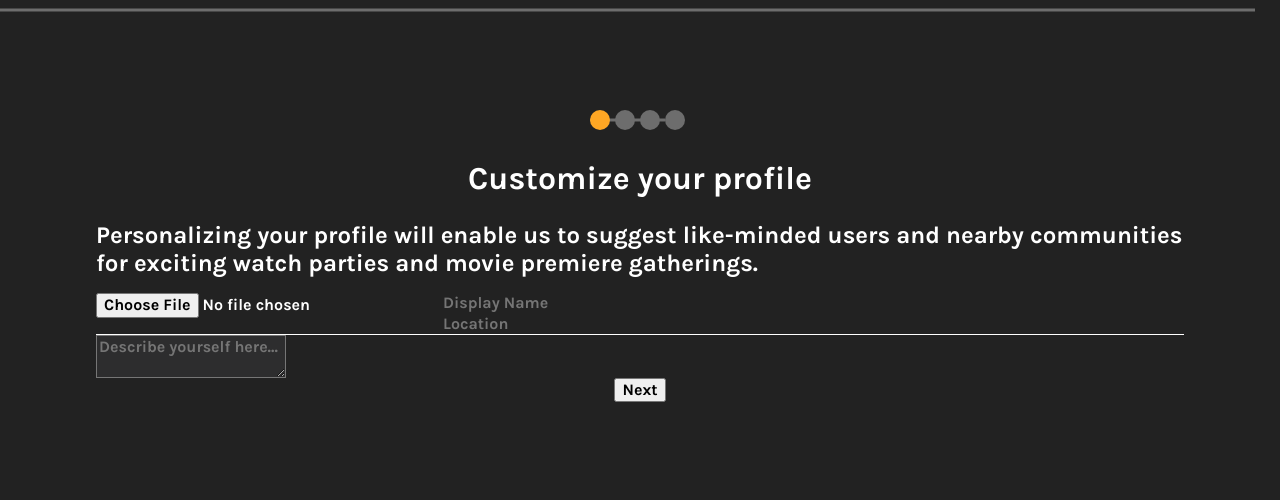
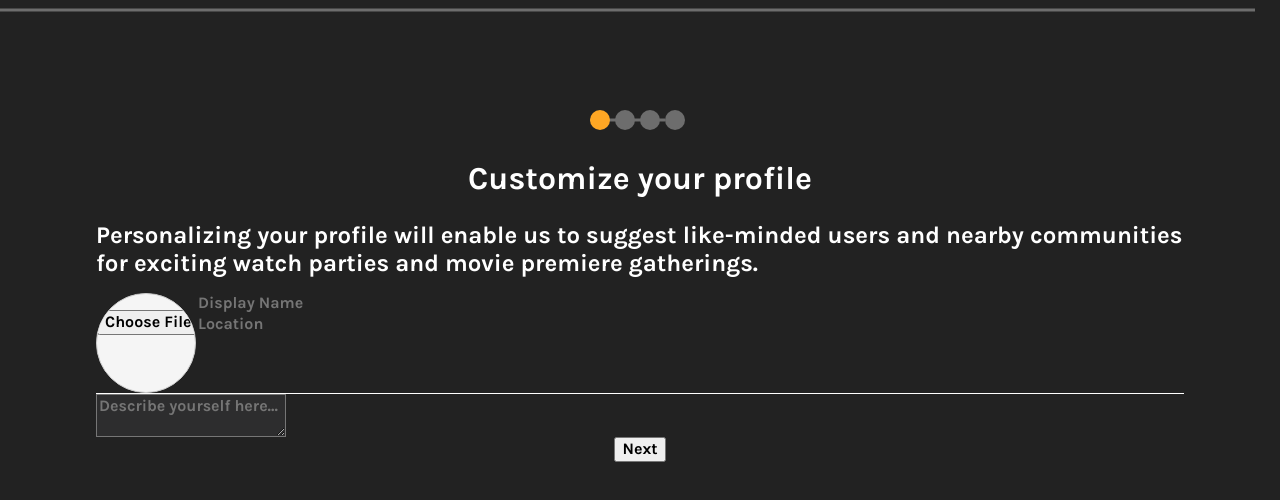
Before and after one commit to acsolis896/new-RT, a React (Vite) app: page / in a window 1280 px wide. Shown: the top 500 px of the page. Built offline with nearby package versions, Linux system fonts and the light colour scheme.

Commit message:
added profile pic

```diff
--- a/ProfileInfo.jsx
+++ b/ProfileInfo.jsx
@@ -4,7 +4,8 @@ import './style.css';
 function ProfileInfo() {
   const [displayName, setDisplayName] = useState('');
   const [location, setLocation] = useState('');
-  const [photoURL, setPhotoURL] = useState('');
+  const [image, setImage] = useState(null); // store the selected image URL
+
 
   const handleDisplayNameChange = (e) => {
     setDisplayName(e.target.value);
@@ -14,8 +15,15 @@ function ProfileInfo() {
     setLocation(e.target.value);
   };
 
-  const handlePhotoURLChange = (e) => {
-    setPhotoURL(e.target.value);
+  const handleImageChange = (e) => {
+    const file = e.target.files[0];
+    if (file) {
+      const reader = new FileReader();
+      reader.onloadend = () => {
+        setImage(reader.result);
+      };
+      reader.readAsDataURL(file);
+    }
   };
 
   // Integrate Firebase to save this information later
@@ -25,12 +33,16 @@ function ProfileInfo() {
       <h1>Customize your profile</h1>
       <p>Personalizing your profile will enable us to suggest like-minded users and nearby communities for exciting watch parties and movie premiere gatherings.</p>
       <div class="input-div">
-          <input
-            type="file"
-            placeholder="K"
-            value={photoURL}
-            onChange={handlePhotoURLChange}
-          />
+            <div className="profile-picture-container" onClick={() => document.getElementById('fileInput').click()}>
+            {image && <img src={image} alt="profile" />}
+            <i className="fas fa-plus"></i>
+            <input
+                type="file"
+                id="fileInput"
+                hidden
+                onChange={handleImageChange}
+            />
+            </div>
 
             <div>
                 <input
--- a/index.html
+++ b/index.html
@@ -5,6 +5,8 @@
         <link rel="preconnect" href="https://fonts.googleapis.com">
         <link rel="preconnect" href="https://fonts.gstatic.com" crossorigin>
         <link href="https://fonts.googleapis.com/css2?family=Inter:wght@400;600;700&family=Karla:wght@700&display=swap" rel="stylesheet">
+        <link rel="stylesheet" href="https://cdnjs.cloudflare.com/ajax/libs/font-awesome/6.0.0-beta3/css/all.min.css" integrity="sha384-k6RqeWeci5ZR/Lv4MR0sA0FfDOMt23cez/5paNdF+TmFE5kTm1nvfJbcb4W8Z4vf" crossorigin="anonymous">
+
         <link rel="stylesheet" href="style.css">
     </head>
     <body>
--- a/style.css
+++ b/style.css
@@ -154,6 +154,33 @@ section {
     border-bottom: 1px solid white;
 }
 
+.profile-picture-container {
+    position: relative;
+    width: 100px;
+    height: 100px;
+    border-radius: 50%;
+    overflow: hidden;
+    border: 1px solid #ccc;
+    background-color: #f5f5f5;
+    cursor: pointer;
+  }
+
+  .profile-picture-container img {
+    width: 100%;
+    height: 100%;
+    object-fit: cover;
+  }
+
+  .plus-icon {
+    position: absolute;
+    bottom: 10px;
+    right: 10px;
+    background-color: #fff;
+    border-radius: 50%;
+    padding: 5px;
+    box-shadow: 0px 0px 5px rgba(0, 0, 0, 0.2);
+  }
+
 /* BIRTHDAY SELECTION COMPONENT */
 
 .bday-input {
```
